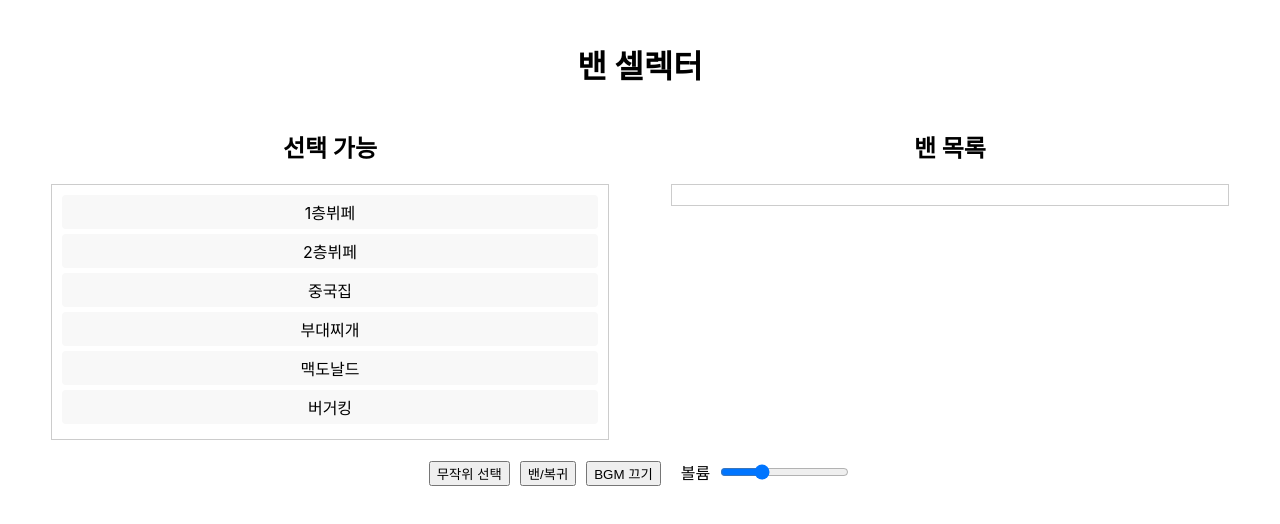
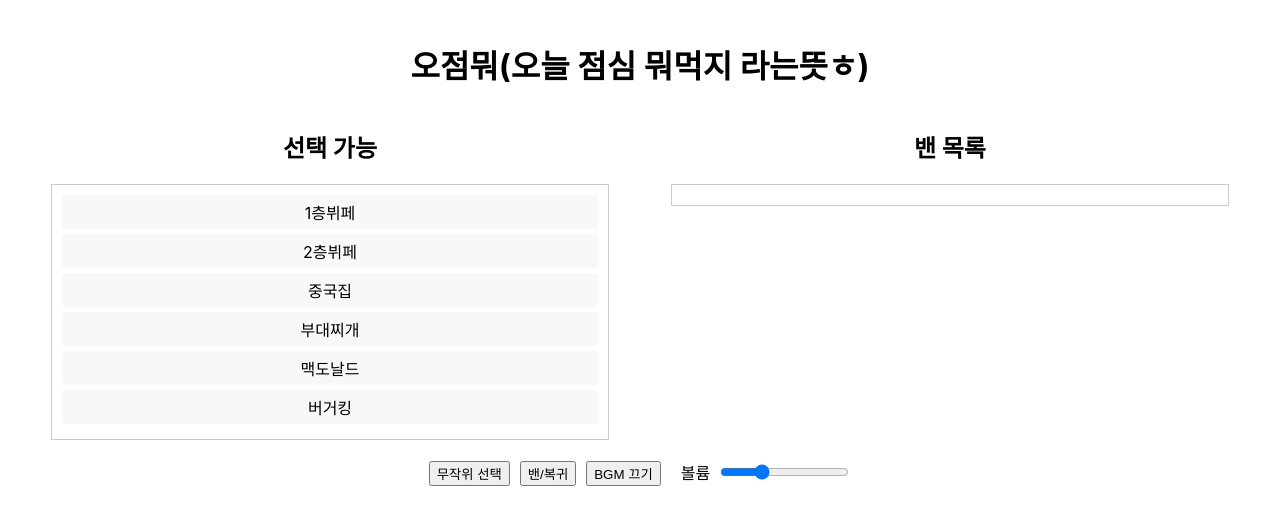
Before and after one commit to xiahnas/lunch, a React (Create React App) app: page / in a window 1280 px wide. Shown: the top 524 px of the page. Built offline with nearby package versions, Linux system fonts and the light colour scheme.

Commit message:
Fix autoplay by waiting for user interaction

```diff
--- a/src/App.js
+++ b/src/App.js
@@ -70,7 +70,7 @@
 
   return (
     <div className="App" style={{ padding: 20 }} onClick={() => setHasInteracted(true)}>
-      <h1 style={{ textAlign: "center" }}>밴 셀렉터</h1>
+      <h1 style={{ textAlign: "center" }}>오점뭐(오늘 점심 뭐먹지 라는뜻ㅎ)</h1>
       <div
         style={{ display: "flex", justifyContent: "space-around", marginTop: 20 }}
       >
```
